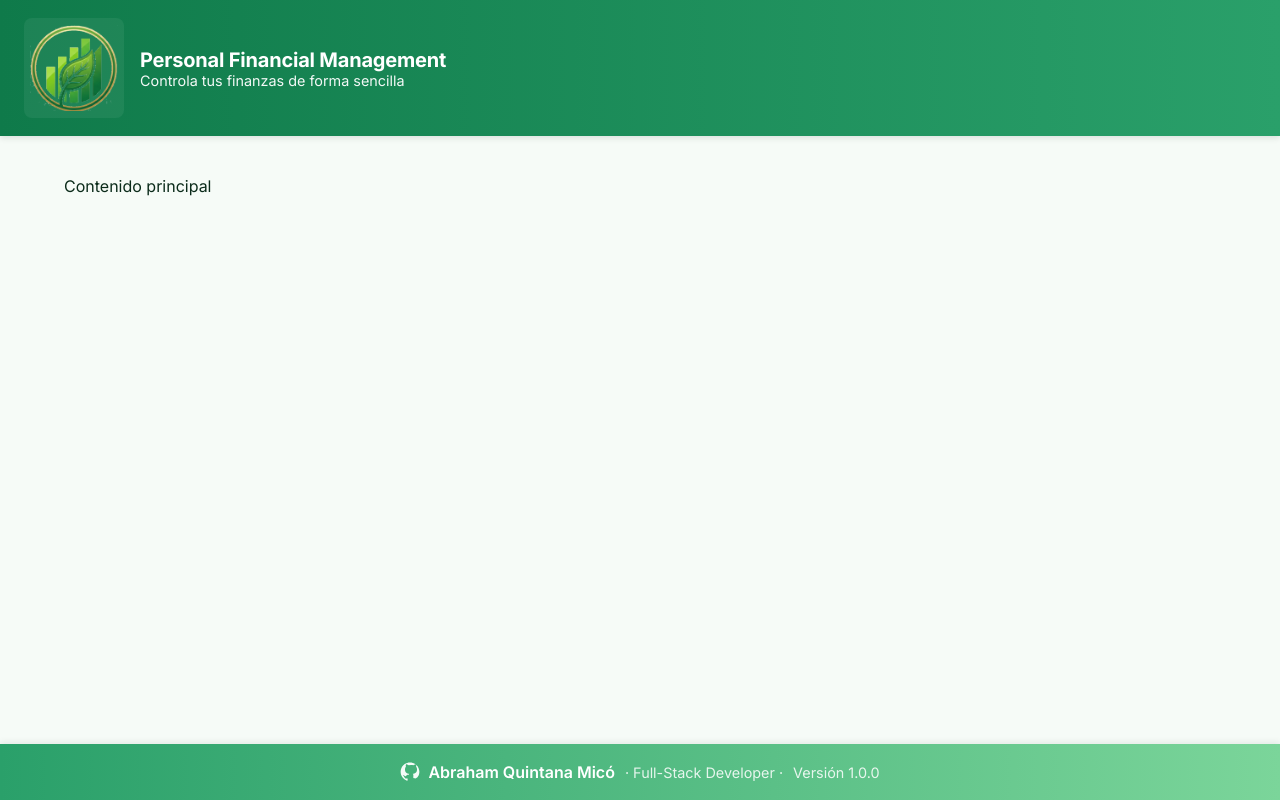
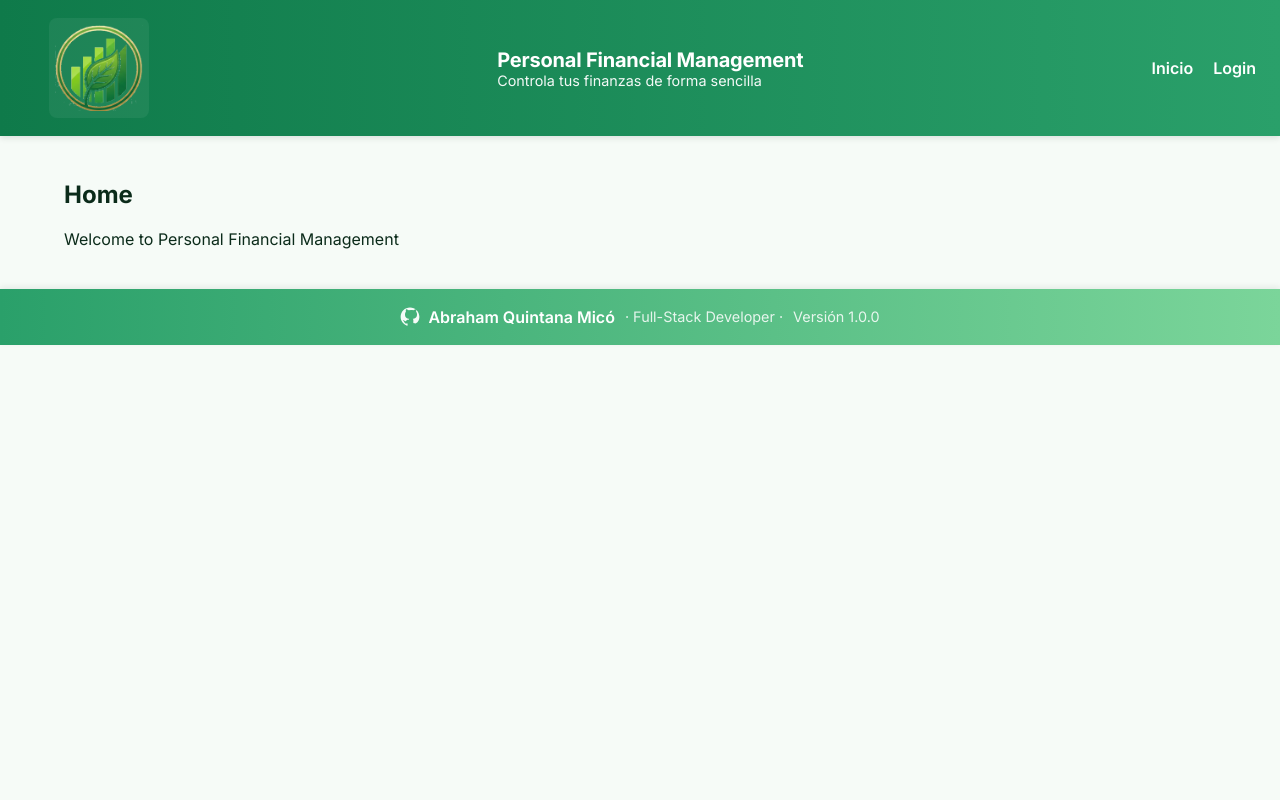
Before and after one commit to AbrahamQM/personal-finance-manager, a React (Create React App) app in the folder PFA-Frontend/personal-finance-manager-client/: page / in a window 1280 px wide. Built offline with nearby package versions, Linux system fonts and the light colour scheme.

Commit message:
-Add AppRouter component using react-router-dom -Use AppRouter component in App.js -Add nav in header component -Add Home & Login components (basics) -Improve styles.css

```diff
--- a/PFA-Frontend/personal-finance-manager-client/package.json
+++ b/PFA-Frontend/personal-finance-manager-client/package.json
@@ -13,6 +13,7 @@
     "@testing-library/user-event": "^13.5.0",
     "react": "^19.2.4",
     "react-dom": "^19.2.4",
+    "react-router-dom": "^7.14.0",
     "react-scripts": "5.0.1",
     "web-vitals": "^2.1.4"
   },
--- a/PFA-Frontend/personal-finance-manager-client/src/App.js
+++ b/PFA-Frontend/personal-finance-manager-client/src/App.js
@@ -1,18 +1,8 @@
 // src/App.js
-import Header from "./components/Header";
-import Footer from "./components/Footer";
+import AppRouter from "./router/AppRouter";
 
 function App() {
-  return (
-    <div className="App">
-      <Header />
-      <main className="App-main">
-        {/* Aquí irá el router o las páginas */}
-        <p>Contenido principal</p>
-      </main>
-      <Footer />
-    </div>
-  );
+  return <AppRouter />;
 }
 
 export default App;
--- a/PFA-Frontend/personal-finance-manager-client/src/components/Header.js
+++ b/PFA-Frontend/personal-finance-manager-client/src/components/Header.js
@@ -1,5 +1,6 @@
 // src/components/Header.js
 import logo from "../assets/logo.png"; // PNG logo
+import { Link } from "react-router-dom";
 
 const Header = () => {
   return (
@@ -9,6 +10,11 @@ const Header = () => {
         <h1 className="app-title">Personal Financial Management</h1>
         <p className="app-subtitle">Controla tus finanzas de forma sencilla</p>
       </div>
+
+        <nav className="app-nav">
+          <Link to="/">Inicio</Link>
+          <Link to="/login">Login</Link>
+        </nav>
     </header>
   );
 };
--- /dev/null
+++ b/PFA-Frontend/personal-finance-manager-client/src/components/Home.js
@@ -0,0 +1,12 @@
+// src/components/Home.js
+
+const Home = () => {
+  return (
+    <div>
+      <h2>Home</h2>
+      <p>Welcome to Personal Financial Management</p>
+    </div>
+  );
+};
+
+export default Home;
--- /dev/null
+++ b/PFA-Frontend/personal-finance-manager-client/src/components/Login.js
@@ -0,0 +1,12 @@
+// src/components/Login.js
+
+const Login = () => {
+  return (
+    <div>
+      <h2>Login</h2>
+      <p>Please enter your credentials</p>
+    </div>
+  );
+};
+
+export default Login;
--- /dev/null
+++ b/PFA-Frontend/personal-finance-manager-client/src/router/AppRouter.js
@@ -0,0 +1,27 @@
+// src/router/AppRouter.js
+import { BrowserRouter, Routes, Route } from "react-router-dom";
+import Header from "../components/Header";
+import Footer from "../components/Footer";
+
+// Pages
+import Home from "../components/Home";
+import Login from "../components/Login";
+
+const AppRouter = () => {
+  return (
+    <BrowserRouter>
+      <Header />
+
+      <main className="App-main">
+        <Routes>
+          <Route path="/" element={<Home />} />
+          <Route path="/login" element={<Login />} />
+        </Routes>
+      </main>
+
+      <Footer />
+    </BrowserRouter>
+  );
+};
+
+export default AppRouter;
--- a/PFA-Frontend/personal-finance-manager-client/src/styles/styles.css
+++ b/PFA-Frontend/personal-finance-manager-client/src/styles/styles.css
@@ -35,23 +35,46 @@ html, body, #root { height: 100%; margin: 0; background: var(--bg); font-family:
 }
 
 /* Header */
+/* Header layout */
 .app-header {
   display: flex;
   align-items: center;
-  gap: 16px;
+  justify-content: space-between; /* pushes nav to the right */
   padding: 18px 24px;
   background: linear-gradient(90deg, var(--primary-700), var(--primary-500));
   color: white;
   box-shadow: 0 2px 6px rgba(11,43,26,0.12);
-  position: sticky;
-  top: 0;
-  z-index: 50;
+}
+
+/* Left side: logo + title */
+.app-header-left {
+  display: flex;
+  align-items: center;
+  gap: 12px;
+}
+
+/* Navigation aligned to the right */
+.app-nav {
+  display: flex;
+  gap: 20px;
+}
+
+.app-nav a {
+  color: white;
+  text-decoration: none;
+  font-weight: 600;
+  transition: opacity 0.2s ease;
+}
+
+.app-nav a:hover {
+  opacity: 0.8;
 }
 
 /* Logo */
 .app-logo {
   width: 100px;
   height: 100px;
+  margin-left: 25px;
   object-fit: contain;
   border-radius: 8px;
   background: rgba(255,255,255,0.06);
```
